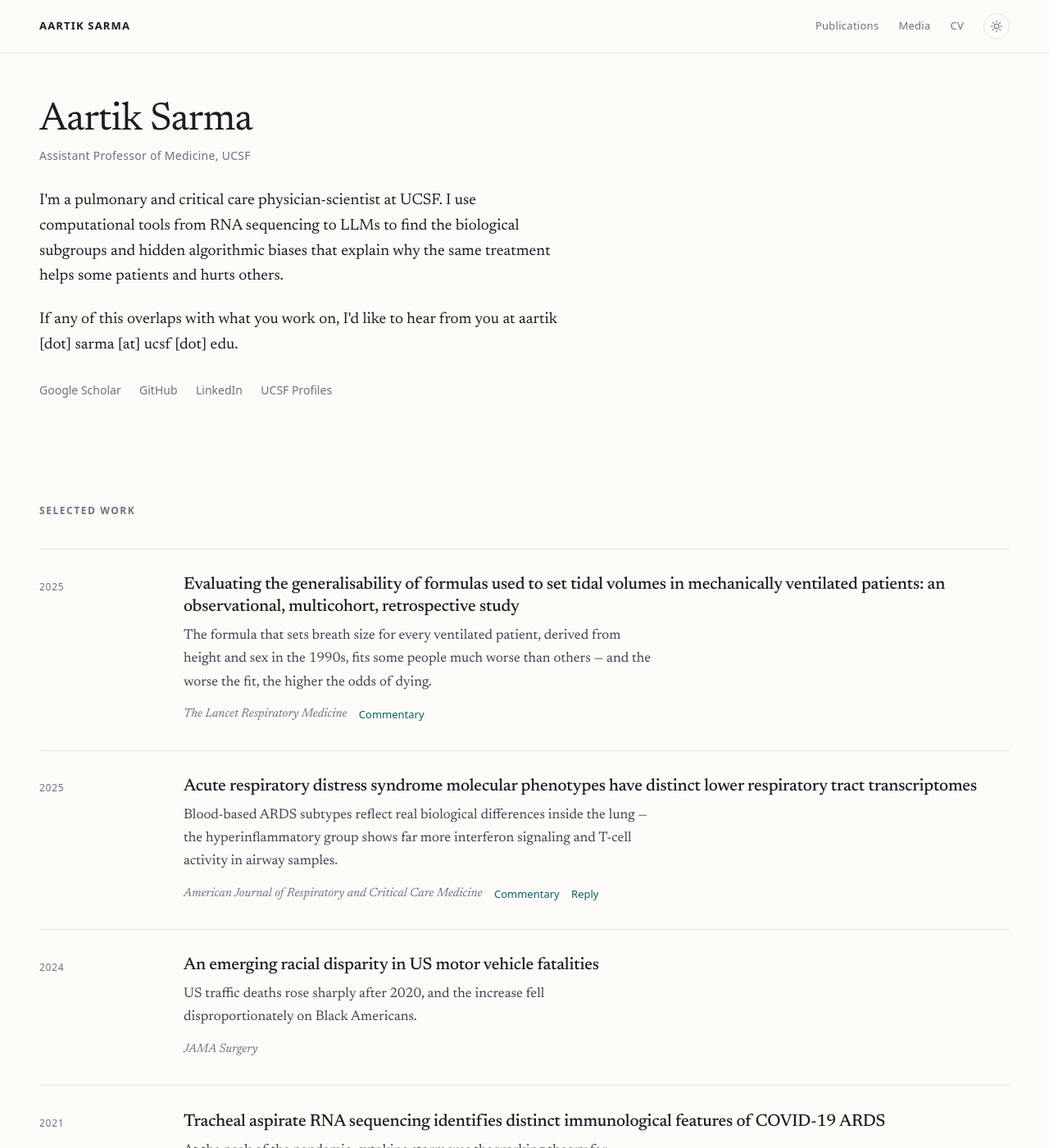
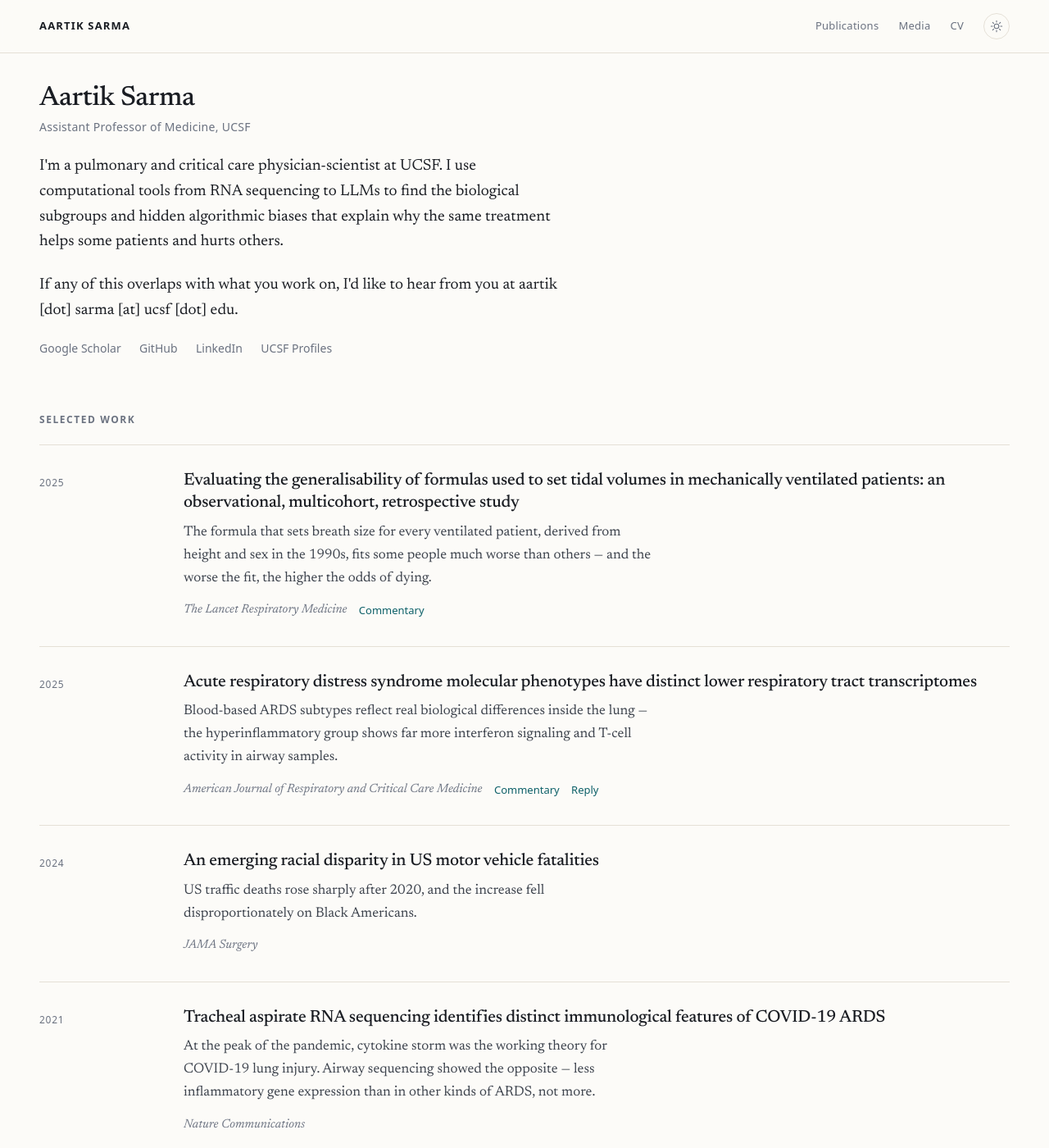
Before and after one commit to AartikSarma/aartiksarma.github.io, a Jekyll site: the page built from index.html, in a window 1280 px wide and 1400 px high. Shown: the whole window at 82% size. Built offline with Jekyll 4.4.1, drawn with Linux system fonts in a browser that asks for light colours.

Commit message:
Tighten homepage so Selected work lands above the fold
The previous pass wasn't aggressive enough — a large H1 and generous
padding still pushed Selected work below the viewport on desktop.
Shrink the H1 (name doesn't need to shout — it's already in the top
nav wordmark), tighten the note padding-block, cut the gap into the
first section, and shrink the section-head margin only when it
follows the note.

Co-Authored-By: Claude Opus 4.7 (1M context) <noreply@anthropic.com>

```diff
--- a/assets/css/main.css
+++ b/assets/css/main.css
@@ -245,11 +245,12 @@ pre code { background: none; border: 0; padding: 0; }
    Homepage note
    ========================================================================== */
 
-.note { padding-block: clamp(2rem, 5vw, 3.5rem) clamp(2rem, 5vw, 3.5rem); }
+.note { padding-block: clamp(1.5rem, 3vw, 2.25rem) clamp(1.25rem, 2.5vw, 1.75rem); }
 
-/* Tighten the gap between the homepage note and the first section so
-   Selected work is visible above the fold, not floating below whitespace. */
-.note + .section { padding-top: clamp(2rem, 5vw, 3.5rem); }
+/* Homepage-only: pull Selected work close to the note so it lands above
+   the fold, and shrink the eyebrow gap that would otherwise re-open it. */
+.note + .section { padding-top: clamp(1rem, 2vw, 1.5rem); }
+.note + .section .section-head { margin-bottom: 1.25rem; }
 
 .note__inner {
   max-width: 40rem;
@@ -260,11 +261,11 @@ pre code { background: none; border: 0; padding: 0; }
 .note__inner p { text-wrap: pretty; }
 
 .note__title {
-  font-size: clamp(2.1rem, 4.5vw, 3rem);
-  font-weight: 400;
-  line-height: 1.1;
-  letter-spacing: -.02em;
-  margin: 0 0 .35rem;
+  font-size: clamp(1.6rem, 3vw, 2.1rem);
+  font-weight: 500;
+  line-height: 1.15;
+  letter-spacing: -.015em;
+  margin: 0 0 .25rem;
   text-wrap: balance;
 }
 
@@ -273,7 +274,7 @@ pre code { background: none; border: 0; padding: 0; }
   font-size: .875rem;
   letter-spacing: .02em;
   color: var(--muted);
-  margin: 0 0 1.75rem;
+  margin: 0 0 1.15rem;
 }
 
 .note__inner a {
@@ -286,7 +287,7 @@ pre code { background: none; border: 0; padding: 0; }
   display: flex;
   flex-wrap: wrap;
   gap: .4rem 1.4rem;
-  margin-top: 1.75rem;
+  margin-top: 1.15rem;
 }
 .note__links a {
   color: var(--muted);
```
